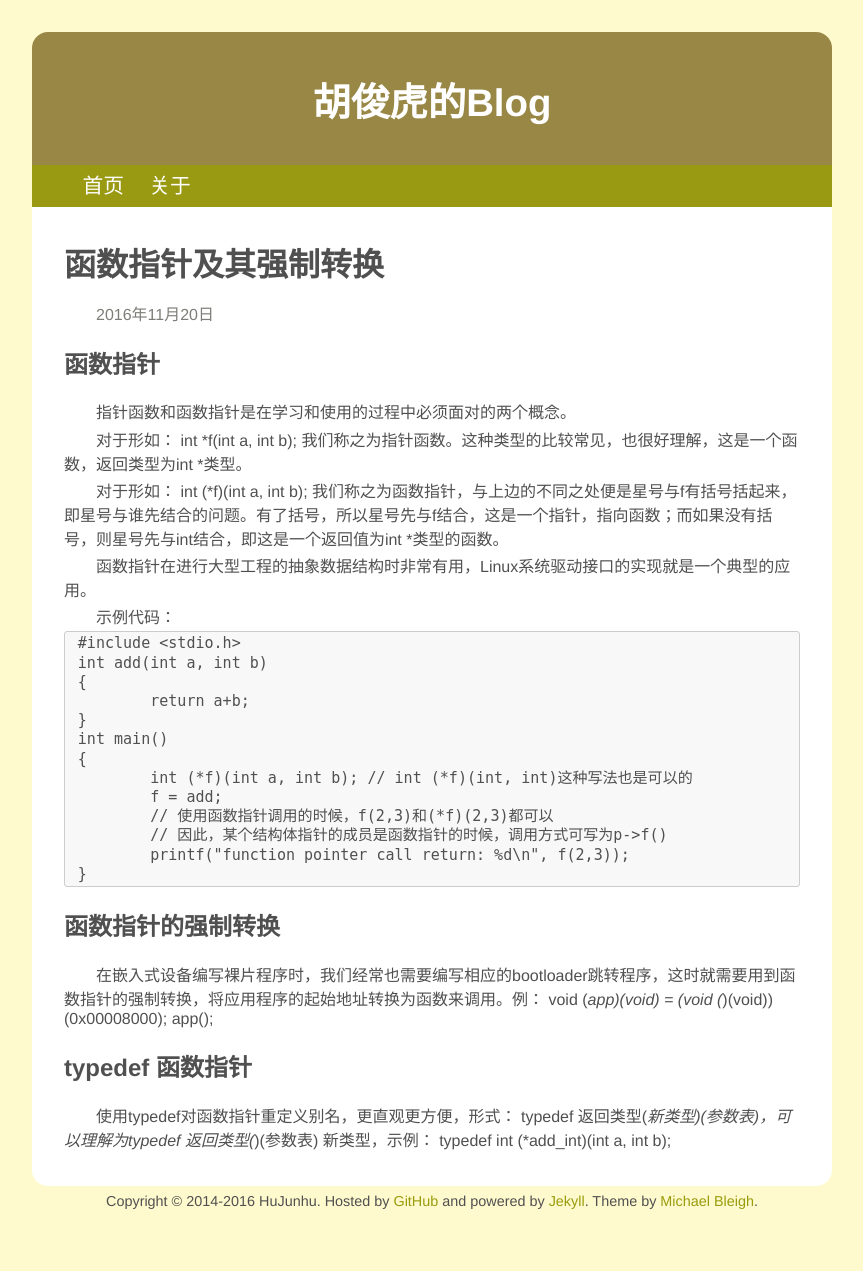
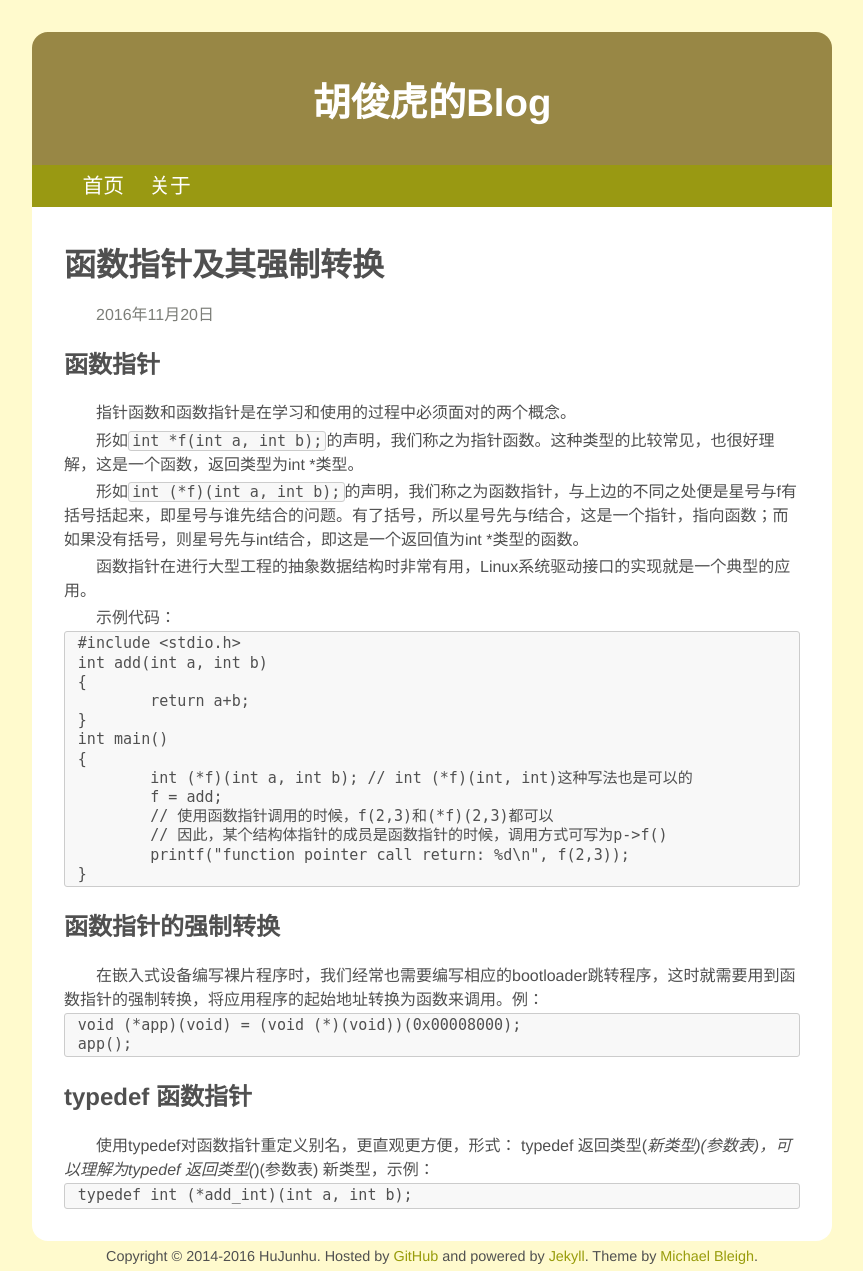
Before and after one commit to hujunhu/hujunhu.github.io, a Jekyll site: the page built from _posts/2016-11-20-函数指针及其强制转换.md, in a window 1280 px wide. Shown: the whole page, without its empty margins (208-1071 px from the left). Built offline with Jekyll 4.4.1, drawn with Linux system fonts in a browser that asks for light colours; before the commit the page ends 1216 px from its top, so only the background shows below that.

Commit message:
update post 函数指针及其强制转换

````diff
--- a/_posts/2016-11-20-函数指针及其强制转换.md
+++ b/_posts/2016-11-20-函数指针及其强制转换.md
@@ -6,13 +6,9 @@
 
 指针函数和函数指针是在学习和使用的过程中必须面对的两个概念。
 
-对于形如：
-int *f(int a, int b);
-我们称之为指针函数。这种类型的比较常见，也很好理解，这是一个函数，返回类型为int *类型。
+形如`int *f(int a, int b);`的声明，我们称之为指针函数。这种类型的比较常见，也很好理解，这是一个函数，返回类型为int *类型。
 
-对于形如：
-int (*f)(int a, int b);
-我们称之为函数指针，与上边的不同之处便是星号与f有括号括起来，即星号与谁先结合的问题。有了括号，所以星号先与f结合，这是一个指针，指向函数；而如果没有括号，则星号先与int结合，即这是一个返回值为int *类型的函数。
+形如`int (*f)(int a, int b);`的声明，我们称之为函数指针，与上边的不同之处便是星号与f有括号括起来，即星号与谁先结合的问题。有了括号，所以星号先与f结合，这是一个指针，指向函数；而如果没有括号，则星号先与int结合，即这是一个返回值为int *类型的函数。
 
 函数指针在进行大型工程的抽象数据结构时非常有用，Linux系统驱动接口的实现就是一个典型的应用。
 
@@ -33,14 +29,21 @@
 	printf("function pointer call return: %d\n", f(2,3));
 }
 ```
+
 ## 函数指针的强制转换
 
 在嵌入式设备编写裸片程序时，我们经常也需要编写相应的bootloader跳转程序，这时就需要用到函数指针的强制转换，将应用程序的起始地址转换为函数来调用。例：
+
+```
 void (*app)(void) = (void (*)(void))(0x00008000);
 app();
+```
 
 ## typedef 函数指针
 
 使用typedef对函数指针重定义别名，更直观更方便，形式：
 typedef 返回类型(*新类型)(参数表)，可以理解为typedef 返回类型(*)(参数表) 新类型，示例：
+
+```
 typedef int (*add_int)(int a, int b);
+```
````
